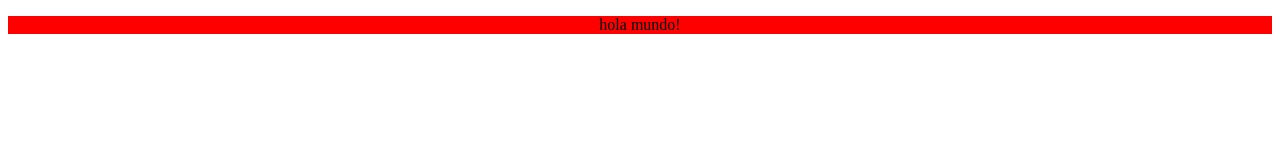
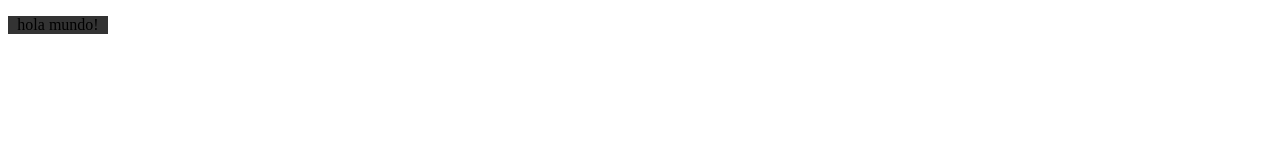
Before and after one commit to Fabian-A-Coley/praticando-git, a plain HTML site: page index.html in a window 1280 px wide. Drawn offline with Linux system fonts and the light colour scheme.

Commit message:
se cambio el color de la etiqueta div con la clase ubicacion y el ancho paso a px

```diff
--- a/index.html
+++ b/index.html
@@ -6,8 +6,9 @@
 		.ubicacion{
 			position: relative;
 			text-align: center;
-			background: red;
-			width: 100%;
+			color:#fffff;
+			background: #333;
+			width: 100px;
 			height: 100%;
 		}
 	</style>
```
